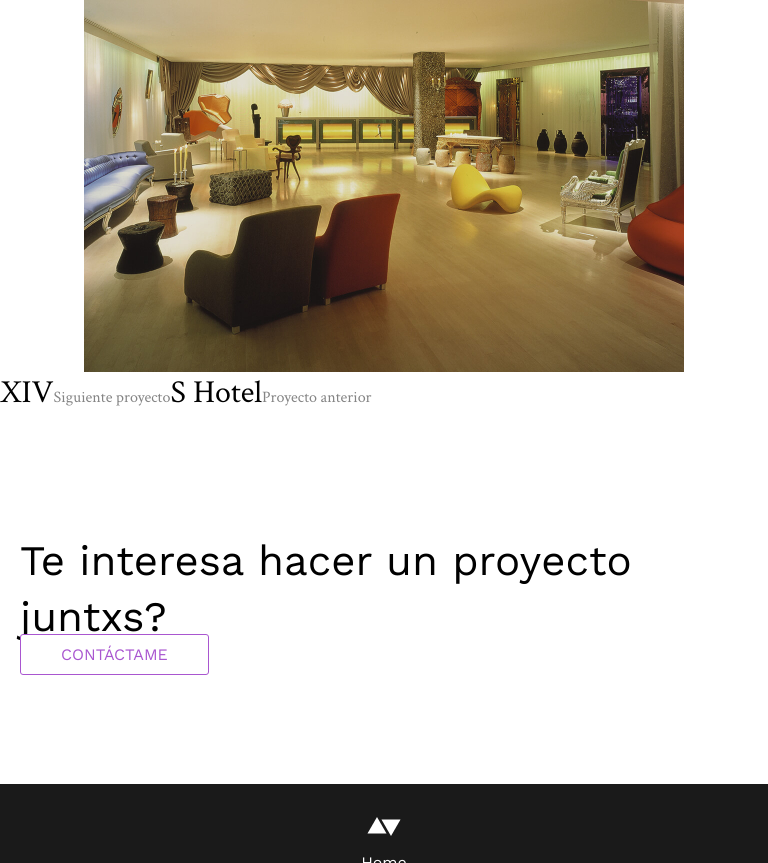
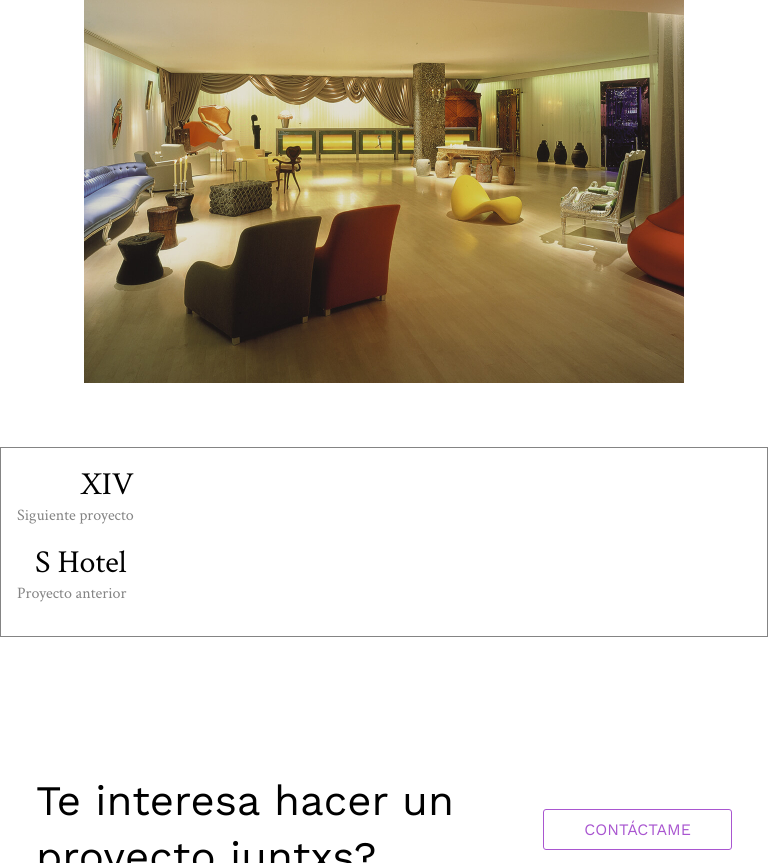
Before and after one commit to BiancaCastro/ejercicio, a Next.js app: page /portfolio/sanderson in a window 768 px wide. Shown: the part 1937-2800 px from the top of the page. Built offline with nearby package versions, Linux system fonts and the light colour scheme.

Commit message:
improved the grid of the page and portofolio detail page

```diff
--- a/styles/PortfolioDetail.module.scss
+++ b/styles/PortfolioDetail.module.scss
@@ -1,8 +1,5 @@
 @import "./variables.scss";
 
-.billboard {
-  min-height: 80vh;
-}
 
 .highlight {
   color: $neutro;
@@ -25,13 +22,42 @@
     width: 100%;
   }
 }
-
+.navigation {
+  display:flex;
+  flex-direction: row-reverse;
+  justify-content: space-between;
+  padding: 1rem;
+  border: 1px solid $neutro;
+  margin-top:4rem;
+   a {
+    display:flex;
+    flex-direction: column;
+    align-items: flex-end;
+    &a:last-child{
+      align-self: flex-start
+    }
+  }
+}
 .link {
   font-family: $secondaryFont;
   font-size: 2rem;
+
 }
 
 .label {
   color: $neutro;
   font-size: 1rem;
 }
+@media (max-width: 48em) {
+  .navigation {
+    display: flex;
+    flex-direction: column;
+    align-items: flex-start;
+    .link{
+      margin-bottom: 1rem;
+    }
+    .gallery{
+      border:1px solid red;
+    }
+  }
+}
--- a/styles/_variables.scss
+++ b/styles/_variables.scss
@@ -1,5 +1,6 @@
 $dark: #1a1a1a;
 $neutro: #848484;
+$ligthgray: lightgray;
 $light: #fff;
 $primary: #a956d0;
 $error: #f5625e;
--- a/styles/grid.scss
+++ b/styles/grid.scss
@@ -1,3 +1,23 @@
-.grid {}
+.grid {
+    display: flex;
+    flex-direction: column;
+}
 
-.column {}
+.column {
+    text-align: center;
+    justify-content: space-around;
+    margin:1rem;
+
+}
+
+
+  @media (min-width: 48em) {
+
+    .grid {
+      flex-direction: row;
+      align-items:center;
+    }
+    .column, .display{
+       text-align: left;
+    }
+  }
```
